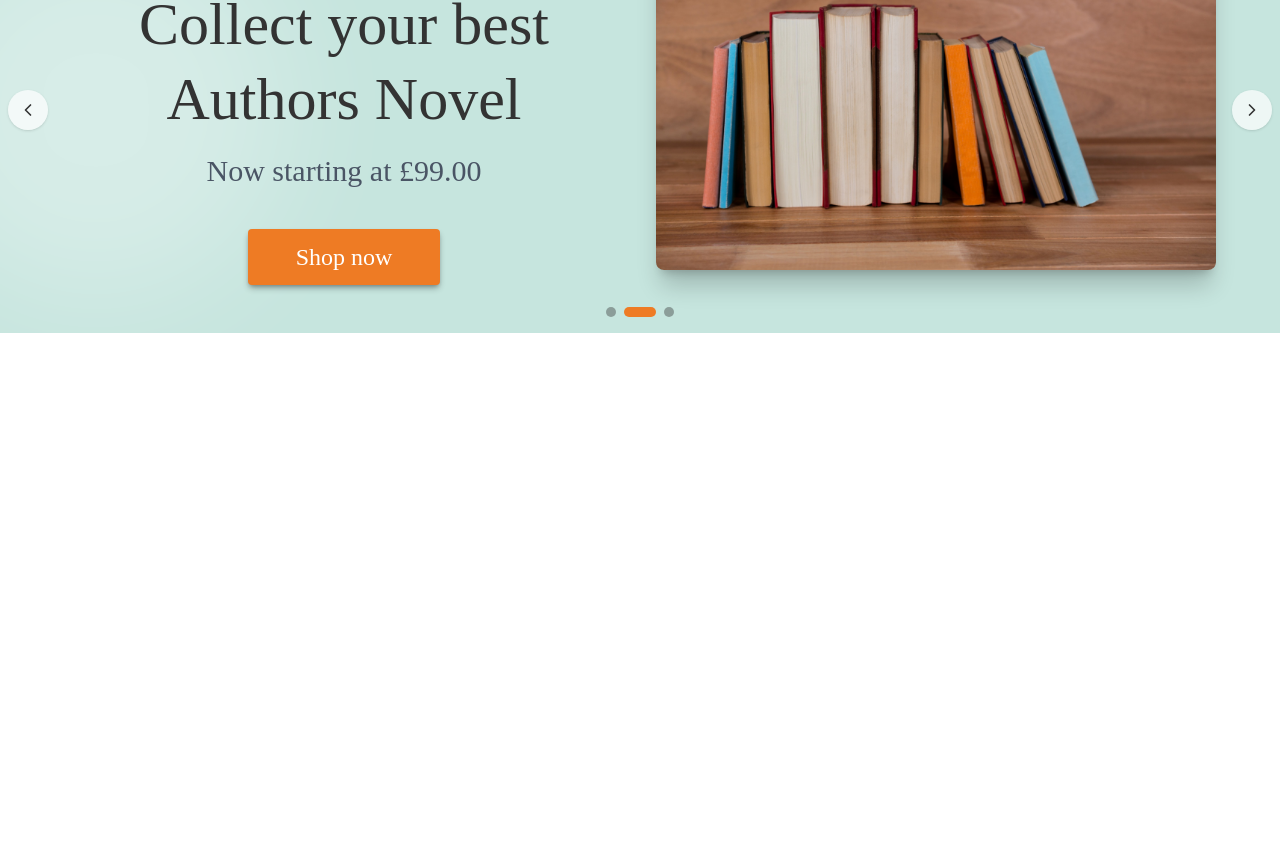
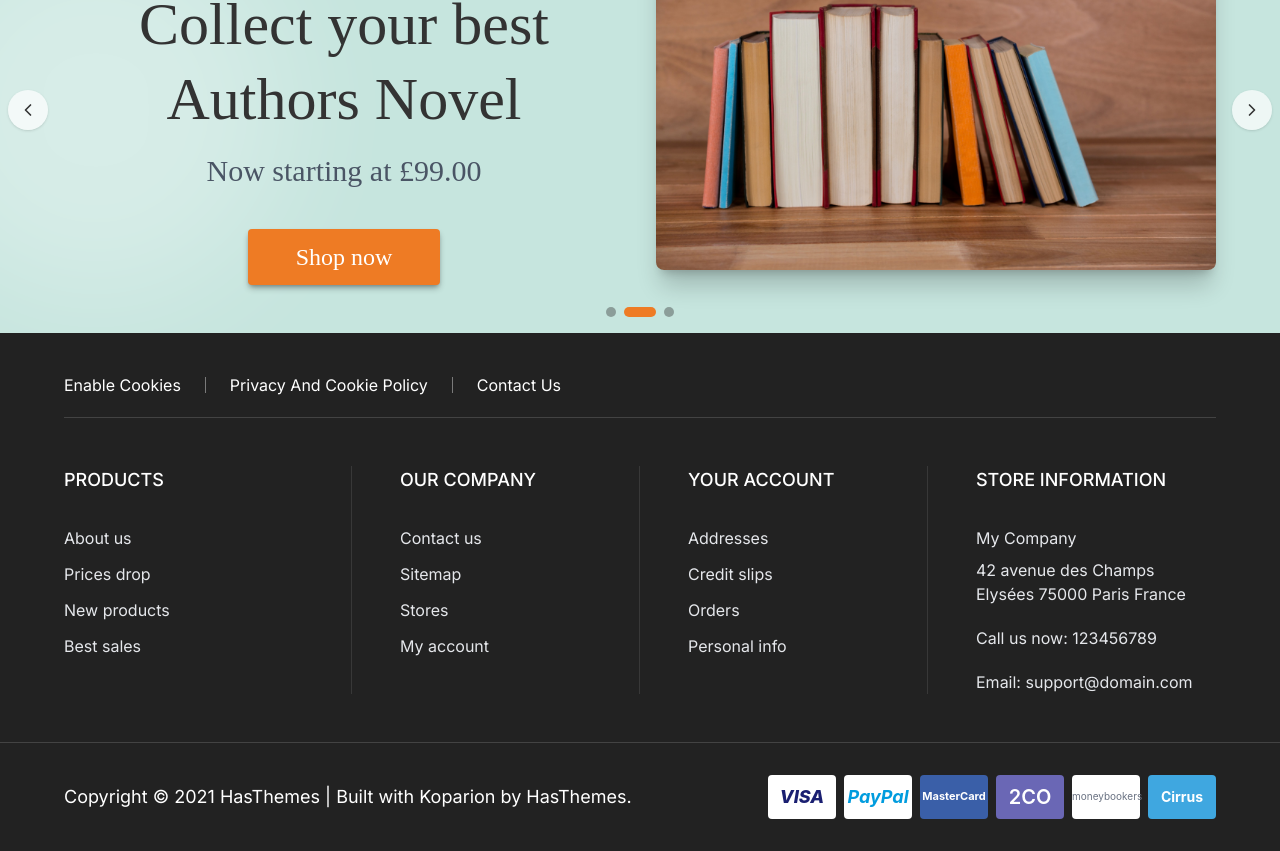
Before and after one commit to kaziamran/BookStore, a React (Vite) app: page / in a window 1280 px wide. Shown: the part 243-1094 px from the top of the page. Before the commit the page ends 800 px from the top, so only its background shows below. Built offline with nearby package versions, Linux system fonts and the light colour scheme.

Commit message:
added footer

```diff
--- a/index.html
+++ b/index.html
@@ -6,6 +6,9 @@
     <link rel="apple-touch-icon" href="/fav-icon.png" />
     <meta name="viewport" content="width=device-width, initial-scale=1.0" />
     <title>The Book Store | the ultimate ecommerce book site</title>
+    <link rel="preconnect" href="https://fonts.googleapis.com">
+    <link rel="preconnect" href="https://fonts.gstatic.com" crossorigin>
+    <link href="https://fonts.googleapis.com/css2?family=Inter:ital,opsz,wght@0,14..32,100..900;1,14..32,100..900&display=swap" rel="stylesheet">
 
     <!-- SEO Meta Tags -->
     <meta
--- a/src/App.jsx
+++ b/src/App.jsx
@@ -1,6 +1,7 @@
 import React from 'react';
 import Navbar from './components/navbar';
 import Banner from './components/Banner';
+import Footer from './components/Footer';
 
 
 const App = () => {
@@ -8,6 +9,7 @@ const App = () => {
     <div>
       <Navbar/>
       <Banner/>
+      <Footer/>
     </div>
   )
 }
--- a/src/components/Banner.jsx
+++ b/src/components/Banner.jsx
@@ -33,7 +33,6 @@ const SLIDES = [
 ];
 
 const AUTOPLAY_MS = 5000;
-
 
 export default function Banner() {
   const [current, setCurrent] = useState(0);
@@ -105,7 +104,7 @@ export default function Banner() {
           <img
             src={slide.image}
             alt={slide.alt}
-            width="900"
+            width="950"
             height="700"
             className="mx-auto h-60 w-full max-w-xl rounded-lg object-cover shadow-xl shadow-black/20 sm:h-80 lg:h-460px"
           />
--- /dev/null
+++ b/src/components/Footer.jsx
@@ -0,0 +1,150 @@
+import { useEffect, useState } from 'react';
+
+const TOP_LINKS = [
+  { label: 'Enable Cookies', href: '#' },
+  { label: 'Privacy And Cookie Policy', href: '#' },
+  { label: 'Contact Us', href: '#' },
+];
+
+const COLUMNS = [
+  {
+    title: 'Products',
+    links: ['About us', 'Prices drop', 'New products', 'Best sales'],
+  },
+  {
+    title: 'Our company',
+    links: ['Contact us', 'Sitemap', 'Stores', 'My account'],
+  },
+  {
+    title: 'Your account',
+    links: ['Addresses', 'Credit slips', 'Orders', 'Personal info'],
+  },
+];
+
+// Placeholder badges. Swap for real logo images, e.g. <img src={assets.visa} />
+const PAYMENTS = [
+  { name: 'Visa', label: 'VISA', className: 'bg-white text-[#1a1f71] font-extrabold italic' },
+  { name: 'PayPal', label: 'PayPal', className: 'bg-white text-[#009cde] font-bold italic' },
+  { name: 'Mastercard', label: 'MasterCard', className: 'bg-[#3a5fa8] text-white text-[11px] font-bold' },
+  { name: '2Checkout', label: '2CO', className: 'bg-[#6a67b5] text-white text-xl font-semibold' },
+  { name: 'Moneybookers', label: 'moneybookers', className: 'bg-white text-gray-500 text-[10px]' },
+  { name: 'Cirrus', label: 'Cirrus', className: 'bg-[#3fa7e0] text-white text-sm font-bold' },
+];
+
+export default function Footer() {
+  const [showTop, setShowTop] = useState(false);
+
+  // Show the back-to-top button after scrolling a bit
+  useEffect(() => {
+    const onScroll = () => setShowTop(window.scrollY > 300);
+    onScroll();
+    window.addEventListener('scroll', onScroll, { passive: true });
+    return () => window.removeEventListener('scroll', onScroll);
+  }, []);
+
+  return (
+    <footer className="bg-[#222] text-white pt-5">
+      <div className="mx-auto max-w-1400px px-6 lg:px-16">
+        {/* Top links */}
+        <nav aria-label="Footer top links" className="border-b border-white/15 py-5">
+          <ul className="flex flex-wrap items-center gap-y-2 font-['Inter',serif] text-base">
+            {TOP_LINKS.map((link, i) => (
+              <li
+                key={link.label}
+                className={`pr-6 transition-colors hover:text-[#ee7b24] ${
+                  i < TOP_LINKS.length - 1 ? 'mr-6 border-r border-white/40 leading-none' : ''
+                }`}
+              >
+                <a href={link.href}>{link.label}</a>
+              </li>
+            ))}
+          </ul>
+        </nav>
+
+        {/* Main columns */}
+        <div className="grid gap-10 py-12 font-['Inter',serif] sm:grid-cols-2 lg:grid-cols-4 lg:gap-0">
+          {COLUMNS.map((col, i) => (
+            <nav
+              key={col.title}
+              aria-label={col.title}
+              className={`lg:border-r lg:border-white/10 ${i > 0 ? 'lg:pl-12' : ''}`}
+            >
+              <h3 className="text-lg font-medium uppercase">{col.title}</h3>
+              <ul className="mt-8 space-y-3 text-base text-gray-200">
+                {col.links.map((label) => (
+                  <li key={label}>
+                    <a href="#" className="transition-colors hover:text-[#ee7b24]">
+                      {label}
+                    </a>
+                  </li>
+                ))}
+              </ul>
+            </nav>
+          ))}
+
+          {/* Store information */}
+          <address className="not-italic lg:pl-12">
+            <h3 className="text-lg font-medium uppercase">Store information</h3>
+            <div className="mt-8 space-y-5 text-base text-gray-200">
+              <p>
+                My Company
+                <br />
+                <span className="mt-2 block">42 avenue des Champs Elysées 75000 Paris France</span>
+              </p>
+              <p>
+                Call us now:{' '}
+                <a href="tel:123456789" className="transition-colors hover:text-[#ee7b24]">
+                  123456789
+                </a>
+              </p>
+              <p>
+                Email:{' '}
+                <a
+                  href="mailto:support@domain.com"
+                  className="transition-colors hover:text-[#ee7b24]"
+                >
+                  support@domain.com
+                </a>
+              </p>
+            </div>
+          </address>
+        </div>
+      </div>
+
+      {/* Bottom bar */}
+      <div className="border-t border-white/15">
+        <div className="mx-auto flex max-w-[1400px] flex-col items-center justify-between gap-5 px-6 py-8 font-['Inter',serif] text-lg md:flex-row lg:px-16">
+          <p className="text-center md:text-left">
+            Copyright © 2021 HasThemes | Built with Koparion by HasThemes.
+          </p>
+
+          <ul className="flex flex-wrap justify-center gap-2" aria-label="Accepted payment methods">
+            {PAYMENTS.map((p) => (
+              <li
+                key={p.name}
+                title={p.name}
+                className={`grid h-11 w-[68px] place-items-center rounded-sm font-sans ${p.className}`}
+              >
+                {p.label}
+              </li>
+            ))}
+          </ul>
+        </div>
+      </div>
+
+      {/* Back to top */}
+      <button
+        type="button"
+        onClick={() => window.scrollTo({ top: 0, behavior: 'smooth' })}
+        aria-label="Back to top"
+        className={`fixed bottom-6 right-6 z-50 grid size-12 place-items-center rounded-full border-2 border-white bg-[#222] text-white transition duration-300 hover:border-[#ee7b24] hover:text-[#ee7b24] focus-visible:outline-2 focus-visible:outline-offset-2 focus-visible:outline-[#ee7b24] ${
+          showTop ? 'translate-y-0 opacity-100' : 'pointer-events-none translate-y-4 opacity-0'
+        }`}
+      >
+        <svg viewBox="0 0 24 24" fill="none" stroke="currentColor" strokeWidth="2" className="size-6" aria-hidden="true">
+          <path d="M6 15l6-6 6 6" strokeLinecap="round" strokeLinejoin="round" />
+        </svg>
+      </button>
+    </footer>
+  );
+}
--- a/src/index.css
+++ b/src/index.css
@@ -4,5 +4,5 @@
   --color-brand: #f07c29;
   --color-brand-light: #f0e7ff;
   --color-brand-dark: #4c1d95;
-  --font-display: "Poppins", sans-serif;
+  --font-display: "Inter", sans-serif;
 }
```
